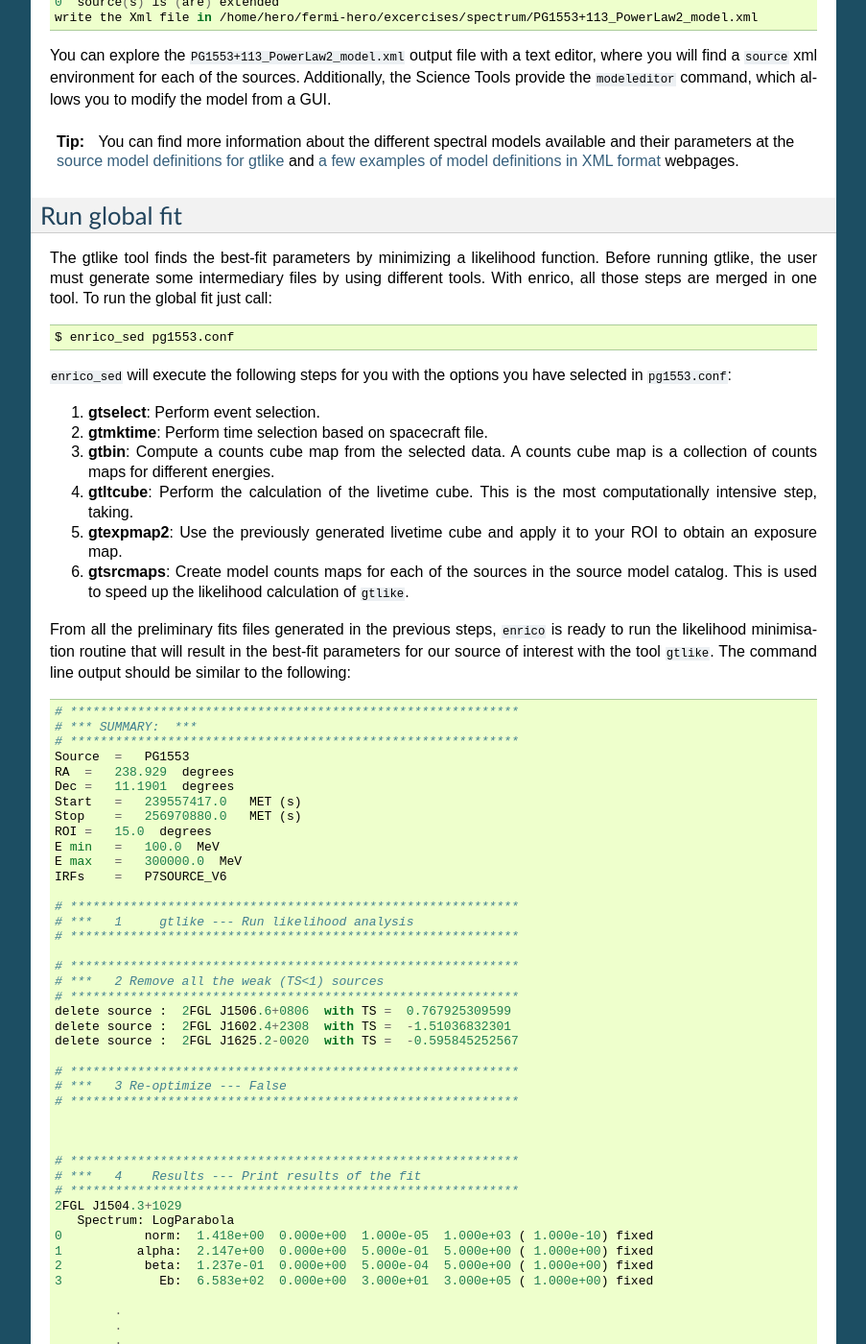
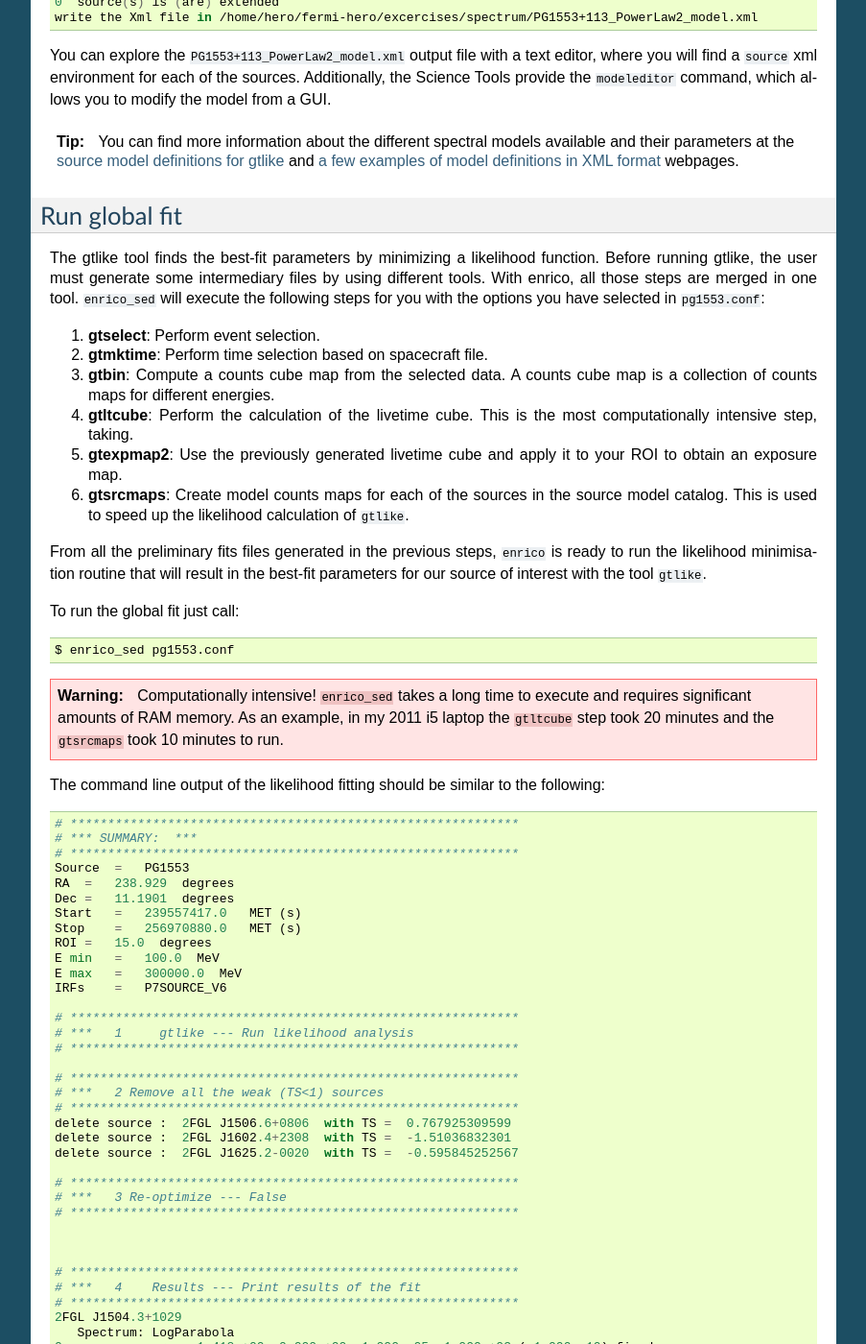
Before and after one commit to gammapy/fermi-hero, a Sphinx documentation site: the page built from docs/spectrum/index.rst, in a window 1280 px wide and 1400 px high, scrolled down 1565 px. Shown: the whole window at 96% size, without its empty margins (198-1101 px from the left). Built offline with Sphinx 7.4.7, drawn with Linux system fonts in a browser that asks for light colours.

Commit message:
warning of exec time

```diff
--- a/docs/spectrum/index.rst
+++ b/docs/spectrum/index.rst
@@ -124,13 +124,7 @@ Run global fit
 The gtlike tool finds the best-fit parameters by minimizing
 a likelihood function. Before running gtlike, the user must generate some
 intermediary files by using different tools. With enrico, all those steps are
-merged in one tool. To run the global fit just call:
-
-.. code-block:: bash
-
-   $ enrico_sed pg1553.conf
-
-``enrico_sed`` will execute
+merged in one tool. ``enrico_sed`` will execute
 the following steps for you with the options you have selected in
 ``pg1553.conf``:
 
@@ -148,8 +142,21 @@ the following steps for you with the options you have selected in
 
 From all the preliminary fits files generated in the previous steps, ``enrico``
 is ready to run the likelihood minimisation routine that will result in the
-best-fit parameters for our source of interest with the tool ``gtlike``.  The
-command line output should be similar to the following::
+best-fit parameters for our source of interest with the tool ``gtlike``.
+
+To run the global fit just call:
+
+.. code-block:: bash
+
+   $ enrico_sed pg1553.conf
+
+
+.. warning:: Computationally intensive!
+    ``enrico_sed`` takes a long time to execute and requires significant amounts
+    of RAM memory. As an example, in my 2011 i5 laptop the ``gtltcube`` step
+    took 20 minutes and the ``gtsrcmaps`` took 10 minutes to run.
+
+The command line output of the likelihood fitting should be similar to the following::
 
     # ************************************************************
     # *** SUMMARY:  ***
```
